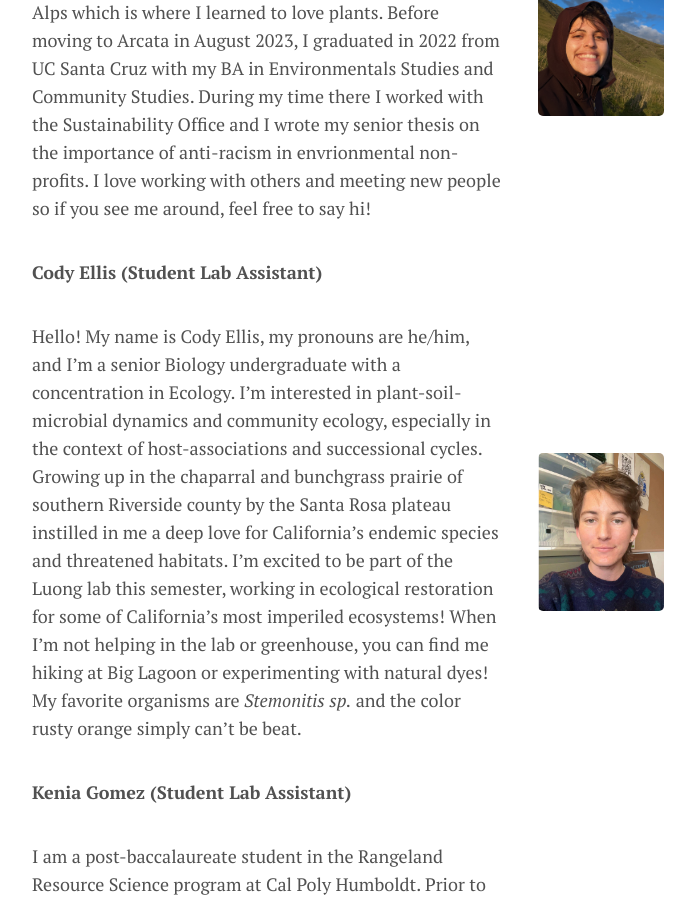
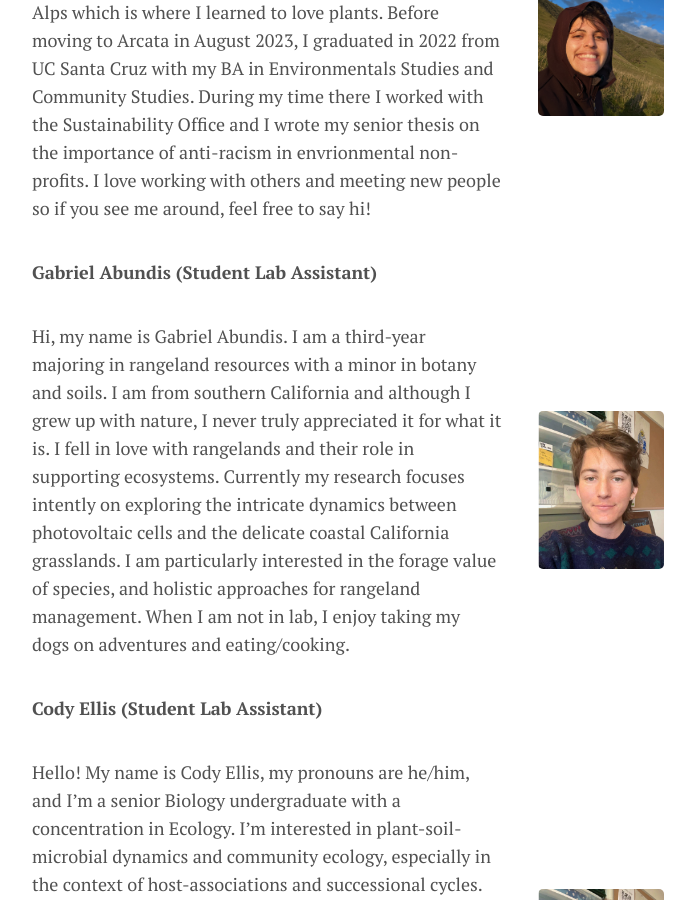
Before and after one commit to austinluong/justinluong.com, a Jekyll site: the page built from menu/people.md, in a window 1280 px wide and 900 px high, scrolled down 1834 px. Shown: the whole window, without its empty margins (292-987 px from the left). Built offline with Jekyll 4.4.1, drawn with Linux system fonts in a browser that asks for light colours; nearby versions of some CDN libraries.

Commit message:
Update people.md

```diff
--- a/menu/people.md
+++ b/menu/people.md
@@ -27,6 +27,14 @@ sections:
       content: |
             Hello, my name is Tonia. I use they/them pronouns and I am the lab/feild tech for the Luong Lab. I'm passionate about education, dancing and my favorite holiday is Halloween. I grew up not far from Humboldt in the Trinity Alps which is where I learned to love plants. Before moving to Arcata in August 2023, I graduated in 2022 from UC Santa Cruz with my BA in Environmentals Studies and Community Studies. During my time there I worked with the Sustainability Office and I wrote my senior thesis on the importance of anti-racism in envrionmental non-profits. I love working with others and meeting new people so if you see me around, feel free to say hi!
 
+    - title: "Gabriel Abundis (Student Lab Assistant)"
+      image:
+          name: cody.png
+          alt: A photo of Cody
+          style: right
+      content: |
+            Hi, my name is Gabriel Abundis. I am a third-year majoring in rangeland resources with a minor in botany and soils. I am from southern California and although I grew up with nature, I never truly appreciated it for what it is. I fell in love with rangelands and their role in supporting ecosystems. Currently my research focuses intently on exploring the intricate dynamics between photovoltaic cells and the delicate coastal California grasslands. I am particularly interested in the forage value of species, and holistic approaches for rangeland management. When I am not in lab, I enjoy taking my dogs on adventures and eating/cooking.
+
     - title: "Cody Ellis (Student Lab Assistant)"
       image:
           name: cody.png
```
